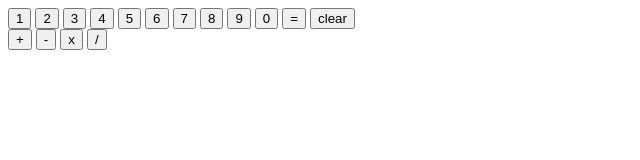
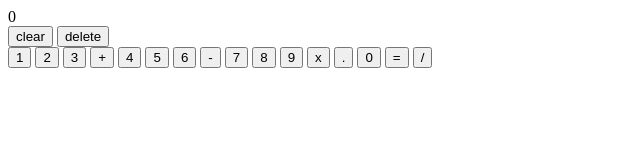
Before and after one commit to yurmthegerm/calculator, a plain HTML site: page index.html in a window 1280 px wide. Shown: the whole page, without its empty margins (0-640 px from the left). Drawn offline with Linux system fonts and the light colour scheme.

Commit message:
restructure

```diff
--- a/index.html
+++ b/index.html
@@ -9,26 +9,38 @@
 </head>
 <body>
     <div id="container">
-        <div id="output"></div>
+        <div id="output">
+            <div class="equation"></div>
+            <div class="result">0</div>
+        </div>
         <div id="input">
-            <div id="left">
+            <div id="up">
+                <button class="clear">clear</button>
+                <button class="delete">delete</button>
+            </div>
+            <div id="down">
                 <button class="num one">1</button>
                 <button class="num two">2</button>
                 <button class="num three">3</button>
+
+                <button class="op add"> + </button>
+
                 <button class="num four">4</button>
                 <button class="num five">5</button>
                 <button class="num six">6</button>
+
+                <button class="op subtract"> - </button>
+
                 <button class="num seven">7</button>
                 <button class="num eight">8</button>
                 <button class="num nine">9</button>
+
+                <button class="op multiply"> x </button>
+
+                <button class="decimal">.</button>
                 <button class="num zero">0</button>
                 <button class="equals"> = </button>
-                <button class="clear">clear</button>
-            </div>
-            <div id="right">
-                <button class="op add"> + </button>
-                <button class="op subtract"> - </button>
-                <button class="op multiply"> x </button>
+
                 <button class="op divide"> / </button>
             </div>
         </div>
```
